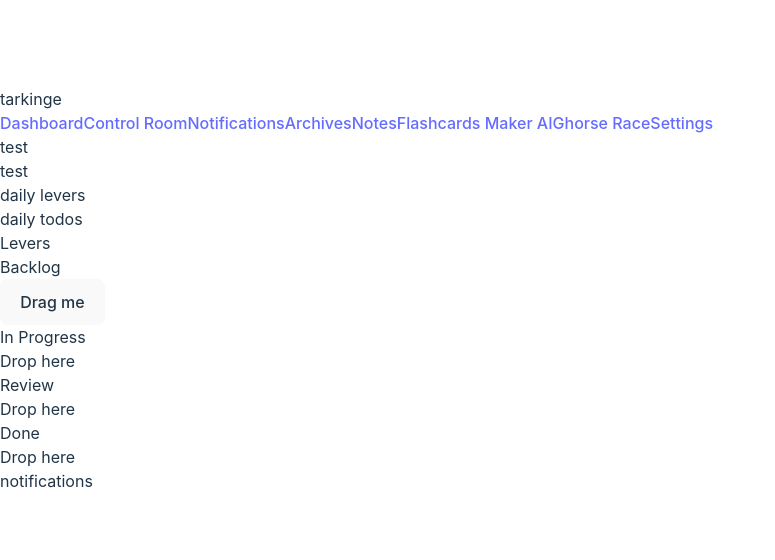
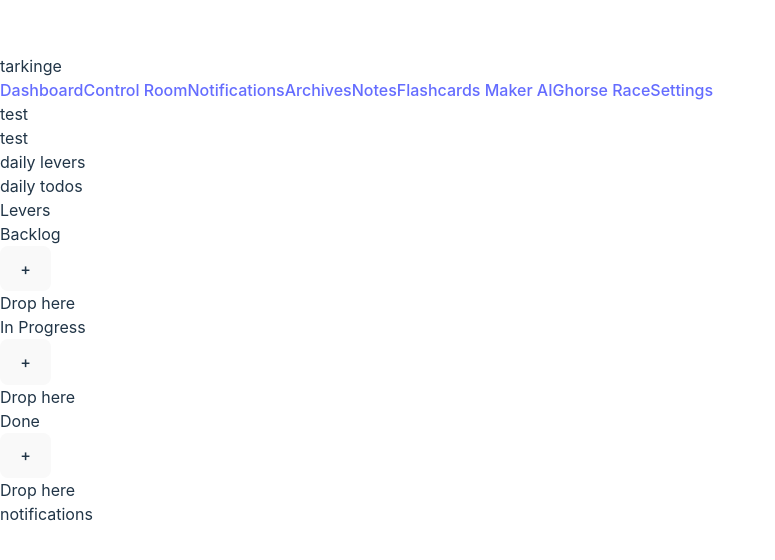
Before and after one commit to ejsadiarin/tarkinge, a React (Vite) app in the folder web/: page /dashboard in a window 1280 px wide. Shown: the part 110-670 px from the top of the page, without its empty margins (0-775 px from the left). Built offline with nearby package versions, Linux system fonts and the light colour scheme.

Commit message:
add: proper layout and styles

```diff
--- a/web/src/components/dashboard/card-container.tsx
+++ b/web/src/components/dashboard/card-container.tsx
@@ -7,10 +7,11 @@ export default function CardContainer(props) {
   });
   const style = {
     color: isOver ? 'green' : undefined,
+    backgroundColor: isOver ? 'gray' : undefined,
   };
 
   return (
-    <div ref={setNodeRef} style={style}>
+    <div ref={setNodeRef} style={style} className="w-full h-full">
       {props.children}
     </div>
   );
--- a/web/src/components/dashboard/card.tsx
+++ b/web/src/components/dashboard/card.tsx
@@ -10,8 +10,8 @@ export default function Card(props) {
   } : undefined;
 
   return (
-    <button ref={setNodeRef} style={style} {...listeners} {...attributes}>
+    <div ref={setNodeRef} style={style} {...listeners} {...attributes} className="bg-yellow-500 text-black rounded-md shadow-xl p-5 w-full">
       {props.children}
-    </button>
+    </div>
   );
 }
--- a/web/src/components/dashboard/levertest.tsx
+++ b/web/src/components/dashboard/levertest.tsx
@@ -4,7 +4,7 @@ import CardContainer from './card-container';
 import { useState } from 'react';
 
 export default function LeverTest() {
-  const containers = ["In Progress", "Review", "Done"];
+  const containers = ["Backlog", "In Progress", "Done"];
   const [parent, setParent] = useState<string | null>(null);
 
   return (
@@ -20,27 +20,33 @@ export default function LeverTest() {
         <DndContext onDragEnd={handleDragEnd}>
           <section className="flex justify-between w-full h-full p-10 ">
             {/* TODO: handle parent === null ? no display (need to '+' button to add new card), else display in backlog/default */}
-            {parent === null ? (
-              <div className="flex flex-col">
-                <h1 className="font-bold text-xl">Backlog</h1>
-                <CardContainer key="Backlog" id="Backlog">
-                  <Card id="draggable">Drag me</Card>
-                </CardContainer>
+
+            {/* {parent === null ? ( */}
+            {/*   <div className="flex flex-col"> */}
+            {/*     <h1 className="font-bold text-xl">Backlog</h1> */}
+            {/*     <CardContainer key="Backlog" id="Backlog"> */}
+            {/*       <Card id="draggable">Drag me</Card> */}
+            {/*     </CardContainer> */}
+            {/*   </div> */}
+            {/* ) : ( */}
+            {/*   <div className="flex flex-col"> */}
+            {/*     <h1 className="font-bold text-xl">Backlog</h1> */}
+            {/*     <CardContainer key="Backlog" id="Backlog"> */}
+            {/*       {parent === "Backlog" ? ( */}
+            {/*         <Card id="draggable">Drag me</Card> */}
+            {/*       ) : 'Empty...'} */}
+            {/*     </CardContainer> */}
+            {/*   </div> */}
+            {/* )} */}
+
+            <div className="flex gap-10 w-full h-full">
+              {containers.map((containerName, idx) => (
+                <div className="flex flex-col w-full h-full">
+                  <div className="flex justify-between items-center">
+                    <h1 className="font-bold text-xl">{containerName}</h1>
+                    {/* modal component to add cards here, when button is clicked */}
+                    <button>+</button>
                   </div>
-            ) : (
-              <div className="flex flex-col">
-                <h1 className="font-bold text-xl">Backlog</h1>
-                <CardContainer key="Backlog" id="Backlog">
-                  {parent === "Backlog" ? (
-                    <Card id="draggable">Drag me</Card>
-                  ) : 'Empty...'}
-                </CardContainer>
-              </div>
-            )}
-
-            {containers.map((containerName, idx) => (
-              <div className="flex flex-col">
-                <h1 className="font-bold text-xl">{containerName}</h1>
                   <CardContainer key={idx} id={containerName}>
                     {parent === containerName ? (
                       <Card id="draggable">Drag me</Card>
@@ -48,6 +54,7 @@ export default function LeverTest() {
                   </CardContainer>
                 </div>
               ))}
+            </div>
           </section>
         </DndContext>
 
```
Lines whose indentation alone changed are shown as unchanged.
